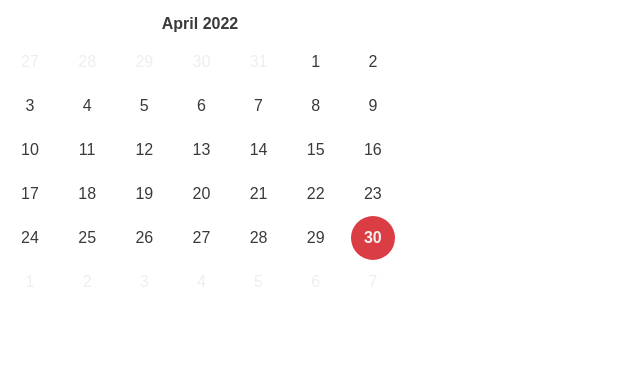
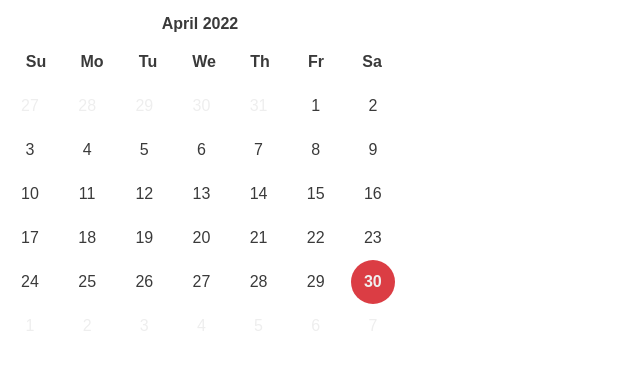
Before and after one commit to vicluo96/My_Calendar, a React (Create React App) app: page / in a window 1280 px wide. Shown: the top 370 px of the page, without its empty margins (0-640 px from the left). Built offline with nearby package versions, Linux system fonts and the light colour scheme; the HTML template or start-up script is replaced by a standard one; a web font is replaced by a local one.

Commit message:
Add day name

```diff
--- a/src/app/calendar/index.jsx
+++ b/src/app/calendar/index.jsx
@@ -19,6 +19,10 @@ export default function Calendar() {
         <div className="calendar">
             <CalendarHeader value={value} setValue={setValue}/>
             <div className="body">
+                <div className="day-names"></div>{
+                    ["Su", "Mo", "Tu", "We", "Th", "Fr", "Sa"]
+                    .map((d) => (<div className="week">{d}</div>))
+                }
                 {calendar.map((week) => (
                     <div>
                         {week.map((day) => (
--- a/src/app/calendar/styles.css
+++ b/src/app/calendar/styles.css
@@ -18,8 +18,8 @@
 .calendar .day-names {
   display: flex;
   flex-wrap: wrap;
-  max-width: 1000px;
-  margin: 0 auto;
+  max-width: 2000px;
+  margin: 10 auto;
   align-items: center;
 }
 
@@ -41,13 +41,13 @@
 
 .calendar .week {
   background-color: white;
-  width: calc(100% / 7);
+  width: calc(98% / 7);
   height: 44px;
+  display: inline-block;
   line-height: 44px;
   text-align: center;
-  text-transform: uppercase;
   color: var(--black);
-  font-weight: 400;
+  font-weight: 700;
 }
 .calendar .week div {
   width: 100%;
```
